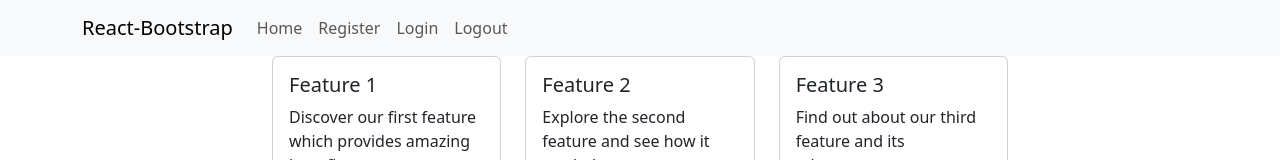
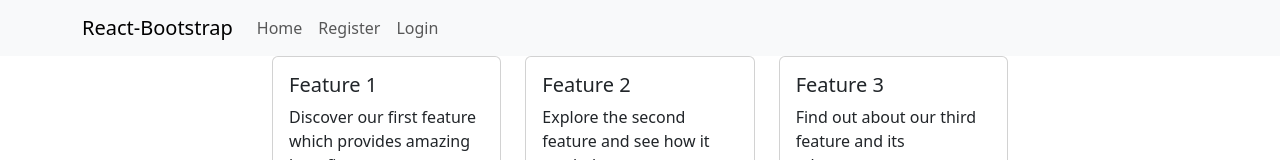
Before and after one commit to stefanRachev/react-oauth-bootstrap-example, a React (Vite) app in the folder client/: page / in a window 1280 px wide. Shown: the top 160 px of the page. Built offline with nearby package versions, Linux system fonts and the light colour scheme; no server answers.

Commit message:
hide the links in the menu if there is a user

```diff
--- a/client/src/components/Header.jsx
+++ b/client/src/components/Header.jsx
@@ -3,9 +3,12 @@ import Container from "react-bootstrap/Container";
 import Nav from "react-bootstrap/Nav";
 import Navbar from "react-bootstrap/Navbar";
 import NavDropdown from "react-bootstrap/NavDropdown";
+import { useUser } from "../context/useUser";
 import { Link } from "react-router-dom";
 
 function Navigation() {
+  const { user } = useUser();
+
   useEffect(() => {
     const handleLinkClick = () => {
       const navToggle = document.querySelector(".navbar-toggler");
@@ -36,15 +39,22 @@ function Navigation() {
             <Nav.Link as={Link} to="/">
               Home
             </Nav.Link>
+            {user ? (
+              <Nav.Link as={Link} to="/logout">
+                Logout
+              </Nav.Link>
+            ) : (
+              <>
                 <Nav.Link as={Link} to="/register">
                   Register
                 </Nav.Link>
+
                 <Nav.Link as={Link} to="/login">
                   Login
                 </Nav.Link>
-            <Nav.Link as={Link} to="/logout">
-              Logout
-            </Nav.Link>
+              </>
+            )}
+
             <NavDropdown
               className="d-lg-none"
               title="Dropdown"
```
Lines whose indentation alone changed are shown as unchanged.
